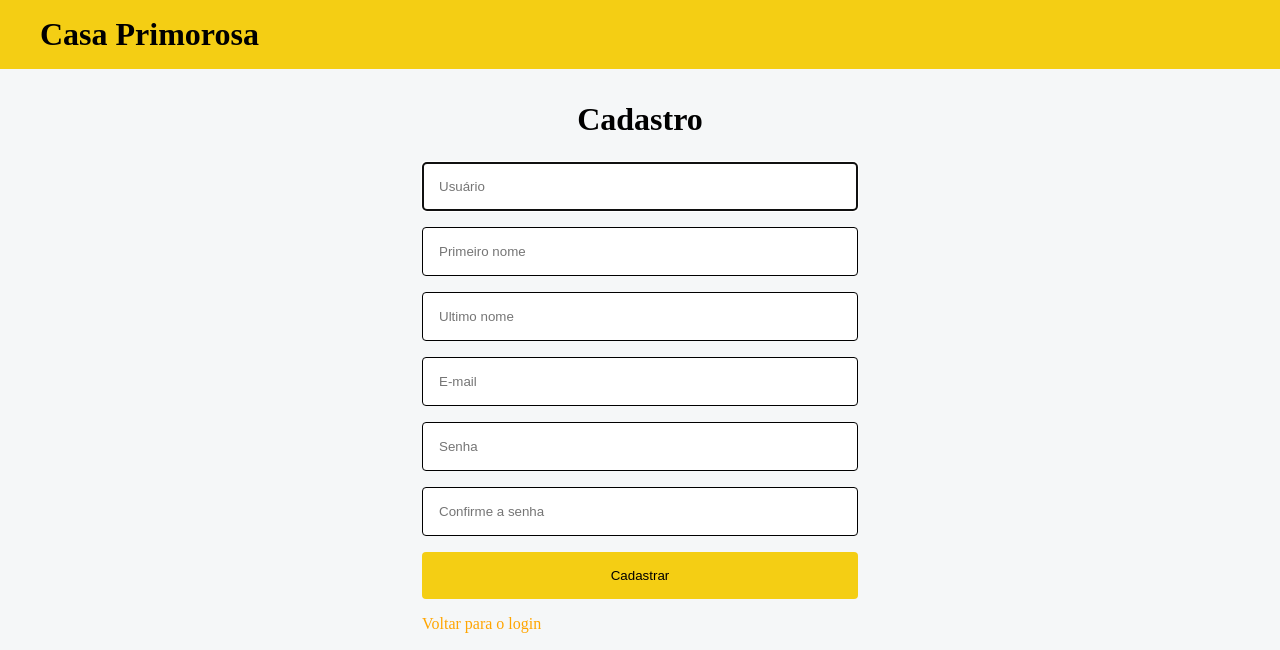
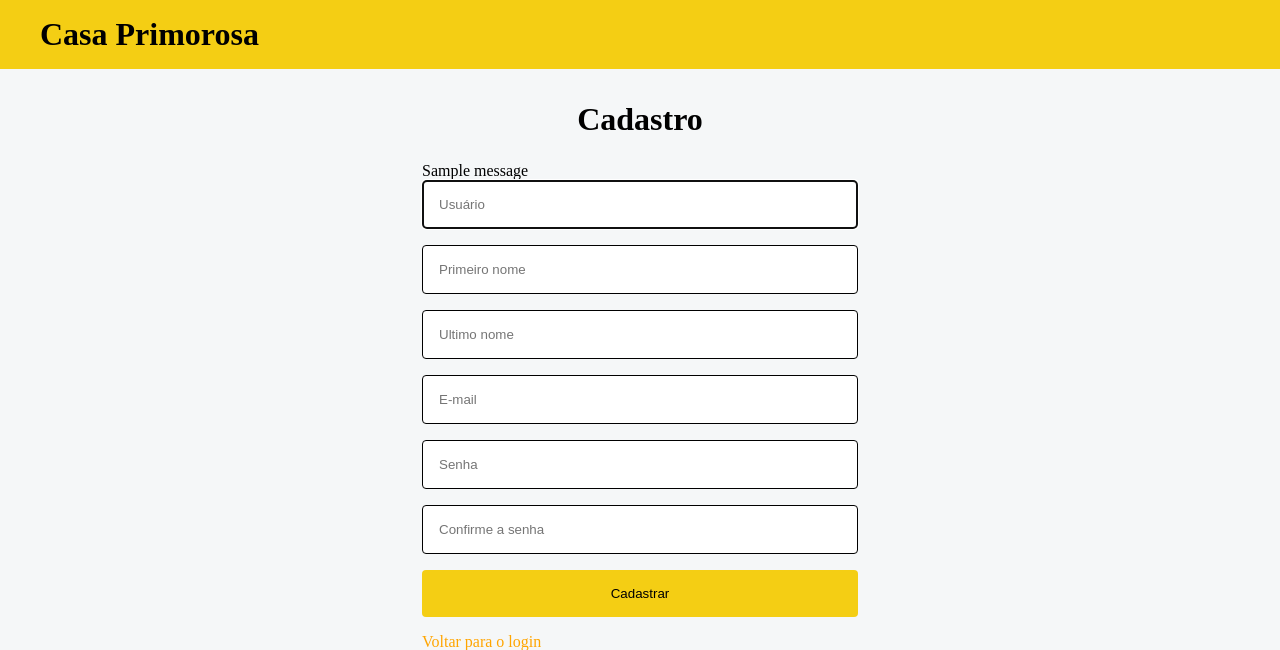
Before and after one commit to MarcosAGP/projeto_django, a Django app: page /account/register/ in a window 1280 px wide. Shown: the top 650 px of the page. Run offline with Django 5.2, Linux system fonts and the light colour scheme; tables that the repository leaves empty hold one stand-in row (values such as "Sample post"); one stand-in notice (Sample message) is shown; parts of the project's set-up code (start-up, migrations or seed data) failed here and were passed over.

Commit message:
Atualizando o projeto

```diff
--- a/account/templates/account/profile.html
+++ /dev/null
@@ -1,5 +0,0 @@
-{% extends "base.html" %}
-
-{% block content %}
-
-{% endblock %}
--- a/account/templates/account/register.html
+++ b/account/templates/account/register.html
@@ -3,6 +3,13 @@
 {% block content %}
 <div class="conteiner-forms">
     <h1>Cadastro</h1>
+    {% if messages %}
+        <ul class="messages">
+            {% for message in messages %}
+                <li class="{{ message.tags }}">{{ message }}</li>
+            {% endfor %}
+        </ul>
+    {% endif %}
     <form method="POST">
         {% csrf_token %}
         {% for field in form %}
--- a/account/urls.py
+++ b/account/urls.py
@@ -4,5 +4,5 @@ from . import views
 urlpatterns = [
     path('register/', views.register_view, name='register'),
     path('login/', views.login_view, name='login'),
-    path('profile/', views.profile, name='profile'),
+    path('logout/', views.logout_view, name='logout')
 ]
--- a/account/views.py
+++ b/account/views.py
@@ -1,6 +1,7 @@
 from django.shortcuts import render, redirect
 from .forms import RegisterForm
-from django.contrib.auth import authenticate, login
+from django.contrib.auth import authenticate, login, logout
+from django.contrib import messages
 
 def register_view(request):
     form = RegisterForm()
@@ -14,6 +15,7 @@ def register_view(request):
             login(request, user)
             return redirect('login')
         else:
+            messages.error(request, 'Erro ao realizar cadastro')
             return redirect('register')
     return render(request, 'account/register.html', {'form': form})
 
@@ -25,7 +27,12 @@ def login_view(request):
         if user is not None:
             login(request, user)
             return redirect('home')
+        else:
+            messages.error(request, 'Usuário ou senha inválidos')
+            return redirect('login')
+
     return render(request, 'account/login.html')
 
-def profile(request):
-    return render(request, 'account/profile.html')
+def logout_view(request):
+    logout(request)
+    return redirect('home')
--- a/base_static/global/css/style.css
+++ b/base_static/global/css/style.css
@@ -1,3 +1,4 @@
+/* Global - Header */
 * {
     margin: 0;
     padding: 0;
@@ -18,12 +19,30 @@ header {
 
 .fa-solid {
     font-size: 1.5rem;
-    margin-right: 20px;
 }
 
 a {
     text-decoration: none;
     color: black;
+}
+
+.icons {
+    display: flex;
+    align-items: center;
+}
+
+.icons a {
+    display: flex;
+    align-items: center;
+    margin-left: 20px;
+    color: black;
+}
+
+.icons span {
+    font-size: 1rem;
+    font-weight: 600;
+    margin-left: 8px;
+    color: #333;
 }
 
 /* Formularios */
@@ -65,8 +84,7 @@ button {
 }
 
 
-/*  */
-
+/* Products */
 section {
     padding: 40px;
     background-color: #f9f9f9;
@@ -119,3 +137,18 @@ section h1 {
 .product-card button {
     margin-top: 2rem;
 }
+
+
+/* MessageErro */
+.error {
+    background-color: #f8d7da;
+    color: #721c24;
+    padding: 10px;
+    border-radius: 5px;
+    border: 1px solid #f5c6cb;
+    margin-bottom: 15px;
+}
+
+ul {
+    list-style: none;
+}
--- a/base_templates/partials/header.html
+++ b/base_templates/partials/header.html
@@ -3,7 +3,16 @@
     <div class="icons">
         <a href={% url "login" %}>
             <i class="fa-solid fa-user"></i>
+            {% if request.user.is_authenticated %}
+                <span>{{ request.user.username }}</span>
+            {% endif %}
         </a>
+        {% if request.user.is_authenticated %}
+            <a href="{% url 'logout' %}">
+                <i class="fa-solid fa-right-from-bracket"></i>
+                <span>Sair</span>
+            </a>
+        {% endif %}
         <a href="#">
             <i class="fa-solid fa-cart-shopping"></i>
             <span class="cart-count"></span>
--- a/store/templates/store/home.html
+++ b/store/templates/store/home.html
@@ -9,7 +9,6 @@
                     <img class="product-image" src="{{ product.image.url }}" alt="{{ product.name }}">
                     <div class="product-name">{{ product.name }}</div>
                     <div class="product-price">R$ {{ product.price }}</div>
-                    <div class="id">{{ product.id }}</div>
                     <form method="POST">
                         {% csrf_token %}
                         <button type="submit" class="add-to-cart-btn">Adicionar ao Carrinho</button>
```
Also changed, not shown: account/templates/account/login.html (+7 -0 lines), store/templates/store/checkout.html (added, +12 -0 lines).
